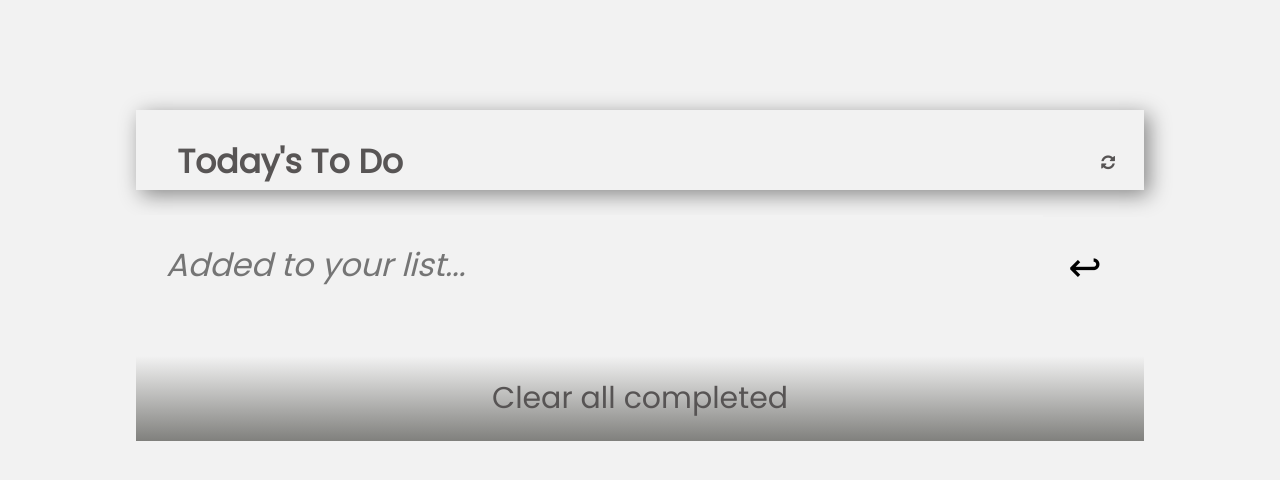
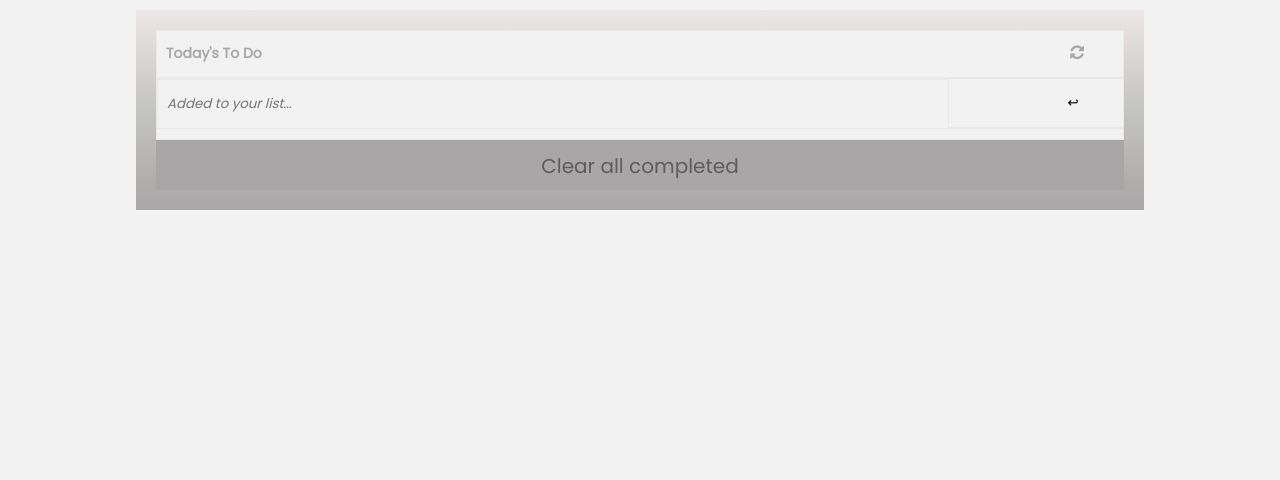
Before and after one commit to Amazinggracee/To-Do-list, a website built with webpack: page src/index.html in a window 1280 px wide. Built offline with nearby package versions, Linux system fonts and the light colour scheme; a web font is replaced by a local one.

Commit message:
Correct css

```diff
--- a/src/style.css
+++ b/src/style.css
@@ -4,7 +4,7 @@
   --bg-white: #f2f2f2;
   --shadow: rgba(0, 0, 0, 0.445);
   --font-color: rgb(88, 85, 85);
-  --font-color2: rgb(87, 84, 84);
+  --font-color2: rgb(168, 166, 166);
   --change: rgb(7, 7, 209);
   --border: rgb(233, 233, 233);
   --border2: rgb(129, 122, 122);
@@ -14,6 +14,12 @@
   box-sizing: border-box;
   font-family: "Poppins", sans-serif;
   margin: 0;
+}
+
+input:focus,
+textarea:focus,
+select:focus {
+  outline: none;
 }
 
 body {
@@ -26,273 +32,120 @@ body {
 }
 
 #todolist-app-section {
-  position: relative;
-  margin: auto;
-  height: 10vh;
-  box-shadow: 5px 5px 20px var(--shadow);
-  width: 80%;
-  top: 100px;
   display: flex;
   flex-direction: column;
+  width: 80%;
+  justify-content: center;
+  align-items: center;
+  padding: 20px;
+  background-image: linear-gradient(
+    180deg,
+    rgb(238, 231, 231),
+    rgb(196, 196, 192),
+    var(--font-color2)
+  );
+  margin: auto;
 }
 
 .header {
   display: flex;
-  justify-content: space-around;
-  align-items: center;
-  margin: 0;
-  background-color: var(--bg-white);
+  justify-content: space-between;
   width: 100%;
-  height: auto;
-  color: var(--font-color2);
+  background: var(--bg-white);
+  padding-left: 9px;
+  padding-right: 39px;
+  height: 3rem;
+  border: 0.1px solid var(--border);
 }
 
 .header h1 {
-  color: var(--font-color);
+  color: var(--font-color2);
+  display: flex;
+  margin-top: 12px;
+  font-size: 14px;
 }
 
-form {
-  justify-content: space-between;
-  display: flex;
-  align-items: center;
-  background-color: var(--bg-white);
-  width: 75.6vw;
-  margin-top: 90px;
+.header i {
+  color: var(--font-color2);
+  padding-top: 13px;
 }
 
-.inputs {
+.form {
+  background: var(--bg-white);
   width: 100%;
-  font-size: 18px;
-  margin-top: -89px;
-  border: 0.2px solid var(--border);
-  outline: none;
-  font-style: italic;
-  height: 70px;
-  background: var(--bg-white);
-  padding-left: 7px;
+  height: 50px;
+  display: flex;
+  justify-content: space-between;
+  border: none;
+  border: 0.1px solid var(--border);
 }
 
-/* input {
-  width: 100%;
-  font-size: 18px;
-  padding: 10px 20px;
-  margin: 0;
-  border: none;
-  outline: none;
-  font-style: italic;
-} */
-
-.removeAll {
-  cursor: pointer;
-  font-size: 18px;
-  margin: 0;
-  padding: 20px;
-  width: 100%;
-  border: none;
-  background-color: var(--bg-white);
-  background-image: linear-gradient(var(--bg-white), rgb(128, 128, 125));
-  color: var(--font-color2);
+.form #title {
+background: var(--bg-white);
+    width: 100%;
+    height: 50px;
+    display: flex;
+    justify-content: space-between;
+    padding-left: 9px;
+    padding-right: 0;
+    border: 0.1px solid var(--border);
+    font-style: italic;
 }
 
-.change {
-  background-color: var(--change);
+.form .add {
+  border: none;
+  width: 20%;
+  background: var(--bg-white);
+  padding-left: 80px;
+}
+
+.tasks-list {
+  background-color: var(--bg-white);
+  width: 100%;
+  border: 0.1px solid var(--border);
+  height: auto;
+  padding-bottom: 10px;
 }
 
 .list {
-  border-top: 1px solid var(--border);
-  background-color: transparent;
-  font-size: 18px;
-  padding: 10px 15px;
-  align-items: center;
   display: flex;
   justify-content: space-between;
-  margin-top: -31px;
-  gap: 10px;
-}
-
-form button {
-  width: 10%;
-  background: var(--bg-white);
-  cursor: pointer;
+  border-bottom: 0.1px solid var(--border);
+  height: 50px;
   font-size: 18px;
-  margin: 0;
-  padding: 20px 38px 20px 20px;
-  border: none;
-  height: 101px;
-  margin-top: -58px;
-  padding-bottom: 59px;
-}
-
-form i {
-  width: 1%;
-  margin-left: 0;
-}
-
-form button i {
-  background: var(--bg-white);
-}
-
-.list button {
-  font-size: 39px;
-  padding: 5px 7px;
-  color: var(--font-color2);
-  background: transparent;
-  border: none;
-}
-
-form button:hover {
-  background-color: var(--bg-white);
-}
-
-#TodoList {
-  width: 5%;
 }
 
 .checkbox {
-  width: 76px;
-  height: 43px;
-  margin-left: -22px;
+  background: transparent;
+  width: 10%;
+  margin-top: 12px;
+  margin-left: 10px;
 }
 
 .text-area {
-  width: 87%;
-  font-style: normal;
-  height: 71px;
   border: none;
-  font-size: 18px;
   background: transparent;
-  padding-bottom: 10px;
+  width: 80%;
+  padding-top: 13px;
+  margin-left: 10px;
 }
 
-.complete .text-area {
-  text-decoration: line-through;
+.delete {
+  border: none;
+  background: transparent;
+  width: 10%;
+  padding-top: 13px;
+  font-size: 20px;
 }
 
-@media screen and (min-width: 768px) {
-  .header {
-    gap: 13em;
-    padding-top: 27px;
-  }
-
-  .inputs {
+.removeAll {
+background: var(--font-color2);
     width: 100%;
-    font-size: 18px;
-    margin-top: -90px;
-    border: 0.2px solid var(--border);
-    outline: none;
-    font-style: italic;
-    height: 70px;
-    background: var(--bg-white);
-    padding-left: 30px;
-    border-right: none;
-  }
-
-  form {
-    width: 87vw;
-  }
-
-  form button {
-    background-color: var(--bg-white);
-    margin-right: 72px;
-    font-size: 40px;
-    height: auto;
-    margin-top: -65px;
-  }
-
-  .list {
-    border-top: 1px solid var(--border);
-    background-color: transparent;
-    font-size: 18px;
-    padding: 10px 15px;
-    align-items: center;
+    height: 50px;
     display: flex;
-    justify-content: space-between;
-    margin-top: -31px;
-    gap: 10px;
-    padding-left: 40px;
-  }
-
-  .list button {
-    width: 10%;
-  }
-
-  .removeAll {
-    cursor: pointer;
-    font-size: 30px;
-    margin: 0;
-    padding: 20px;
-    width: 100%;
-    border: none;
-    background-color: var(--bg-white);
-    background-image: linear-gradient(var(--bg-white), rgb(128, 128, 125));
-    color: var(--font-color2);
-  }
+    border: 0.1px solid var(--font-color2);
+    padding-top: 10px;
+    justify-content: center;
+    color: var(--shadow);
+    font-size: 20px;
 }
-
-@media screen and (min-width: 1250px) {
-  .header {
-    gap: 40em;
-    padding-top: 27px;
-  }
-
-  .header h1 {
-    color: var(--font-color);
-    font-size: 33px;
-    margin-left: 12px;
-  }
-
-  .inputs {
-    width: 100%;
-    font-size: 32px;
-    margin-top: -104px;
-    outline: none;
-    font-style: italic;
-    height: 100px;
-    background: var(--bg-white);
-    border: none;
-  }
-
-  .list {
-    border-top: 1px solid var(--border);
-    background-color: transparent;
-    font-size: 18px;
-    padding: 10px 15px;
-    align-items: center;
-    display: flex;
-    justify-content: space-between;
-    margin-top: -51px;
-    gap: 10px;
-    padding-left: 40px;
-  }
-
-  form button {
-    background-color: var(--bg-white);
-    margin-right: 105px;
-    font-size: 40px;
-    height: auto;
-    margin-top: -60px;
-  }
-
-  .text-area {
-    width: 87%;
-    font-style: normal;
-    height: 71px;
-    border: none;
-    font-size: 30px;
-    background: transparent;
-    padding-bottom: 10px;
-    color: var(--border2);
-  }
-
-  .removeAll {
-    cursor: pointer;
-    font-size: 30px;
-    margin: 0;
-    padding: 20px;
-    width: 100%;
-    border: none;
-    background-color: var(--bg-white);
-    background-image: linear-gradient(var(--bg-white), rgb(128, 128, 125));
-    color: var(--font-color2);
-  }
-}
```
Also changed, not shown: dist/main.js.
